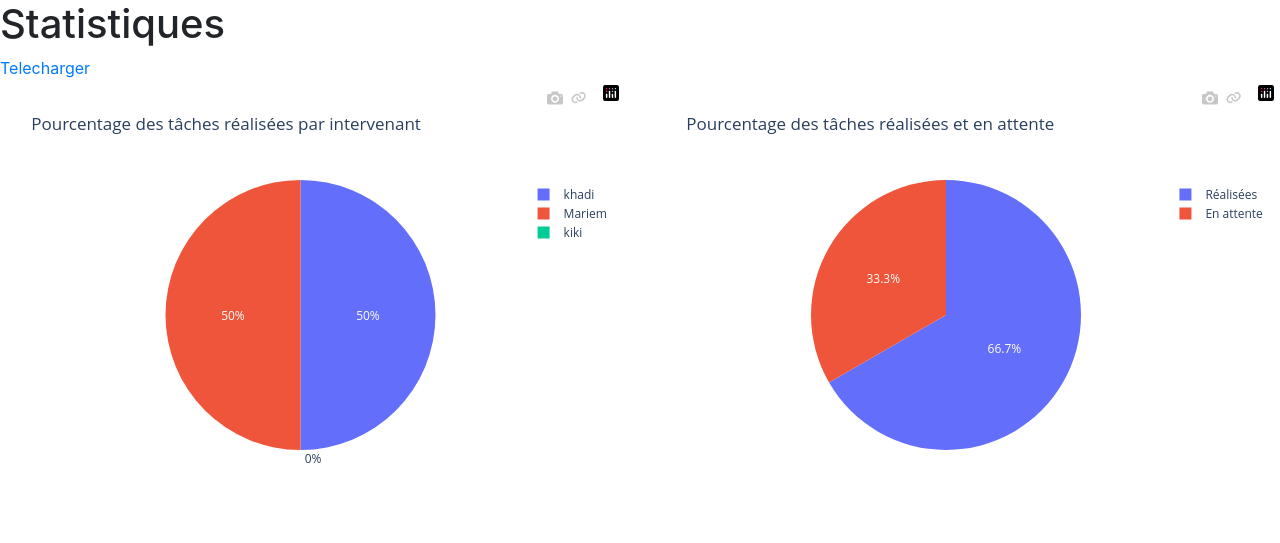
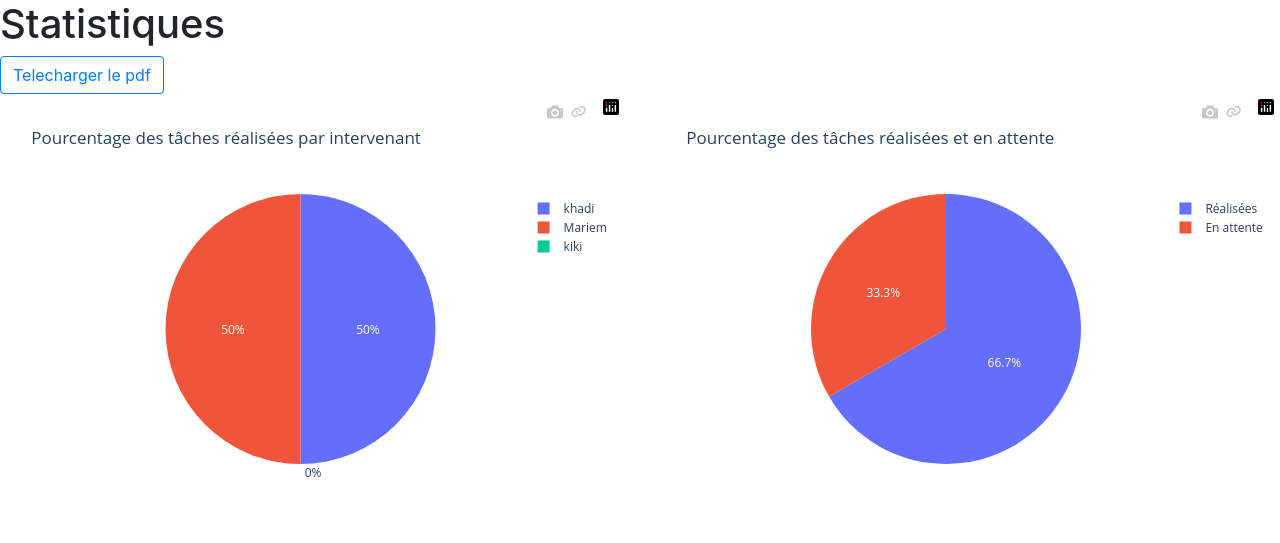
Before and after one commit to khadouj02/djangoPro, a Django app: page /statistics/ in a window 1280 px wide. Shown: the part 56-599 px from the top of the page. Run offline with Django 5.2, Linux system fonts and the light colour scheme; data comes from the database, SQL or seed files in the repository; some libraries are stand-ins or nearby versions.

Commit message:
ajout de la fonctionnalite pdf

```diff
--- a/Miniapp/templates/home.html
+++ b/Miniapp/templates/home.html
@@ -5,7 +5,7 @@
 {% block content %}
     <h1>Statistiques</h1>
 
-    <a href="#" >Telecharger</a>
+    <button id='bu' class='btn btn-outline-primary'>Telecharger le pdf</button>
 
     <div class="statistics">
         <div class="row mt-6">
@@ -19,7 +19,22 @@
             </div>
         </div>
     </div>
+    <script src="https://cdnjs.cloudflare.com/ajax/libs/jspdf/2.4.0/jspdf.umd.min.js"></script>
+    <script src="https://html2canvas.hertzen.com/dist/html2canvas.min.js"></script>
+    <script>
+        window.jsPDF = window.jspdf.jsPDF;
+        document.addEventListener('DOMContentLoaded', function() {
+            document.getElementById('bu').addEventListener('click', function() {
+                // Get the elements to capture as images
+                html2canvas(document.querySelector('.statistics')).then(function(canvas) {
+                    let base64image = canvas.toDataURL('image/png');
 
-
+                    let pdf = new jsPDF('p', 'pt', [1600, 1131]);
+                    pdf.addImage(base64image, 'PNG', 15, 15, 960, 400);
+                    pdf.save('char.pdf');
+                });
+            });
+        });
+    </script>
 
 {% endblock %}
```
Also changed, not shown: Miniapp/templates/statistics.html (+2 -2 lines).
